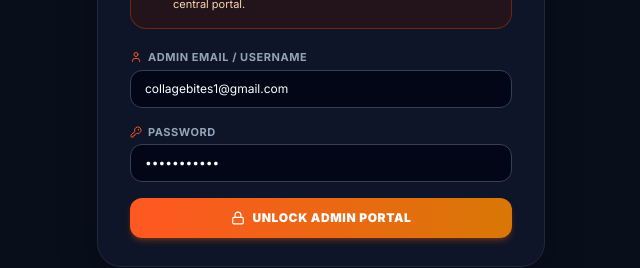
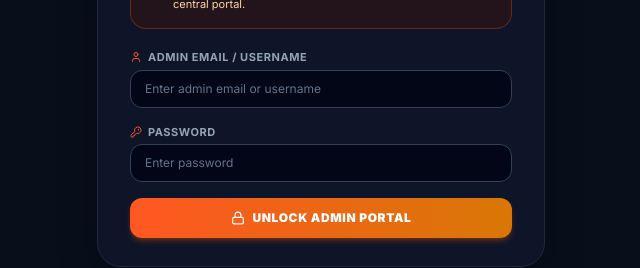
Before and after one commit to snehithraj-1/Collagebites, a React (Vite) app in the folder admin-app/: page / in a window 1280 px wide. Shown: the part 370-638 px from the top of the page, without its empty margins (319-959 px from the left). Built offline with nearby package versions, Linux system fonts and the light colour scheme; no server answers.

Commit message:
fix(auth): clear prefilled credentials on admin login page

```diff
--- a/admin-app/src/pages/AdminLoginPage.jsx
+++ b/admin-app/src/pages/AdminLoginPage.jsx
@@ -5,8 +5,8 @@ import { useAdminAuth } from '../context/AdminAuthContext';
 export default function AdminLoginPage() {
   const { loginAdmin, unauthorizedError } = useAdminAuth();
 
-  const [identifier, setIdentifier] = useState('collagebites1@gmail.com');
-  const [password, setPassword] = useState('Clgbites123');
+  const [identifier, setIdentifier] = useState('');
+  const [password, setPassword] = useState('');
   const [error, setError] = useState('');
   const [isLoading, setIsLoading] = useState(false);
 
@@ -78,7 +78,8 @@ export default function AdminLoginPage() {
                 required
                 value={identifier}
                 onChange={(e) => setIdentifier(e.target.value)}
-                placeholder="rajsrmap2@gmail.com"
+                placeholder="Enter admin email or username"
+                autoComplete="username"
                 className="w-full px-3.5 py-2.5 rounded-xl border border-slate-700 bg-slate-950 text-xs text-white placeholder-slate-500 focus:outline-none focus:border-[#FF5722]"
               />
             </div>
@@ -94,6 +95,7 @@ export default function AdminLoginPage() {
                 value={password}
                 onChange={(e) => setPassword(e.target.value)}
                 placeholder="Enter password"
+                autoComplete="current-password"
                 className="w-full px-3.5 py-2.5 rounded-xl border border-slate-700 bg-slate-950 text-xs text-white placeholder-slate-500 focus:outline-none focus:border-[#FF5722]"
               />
             </div>
```
